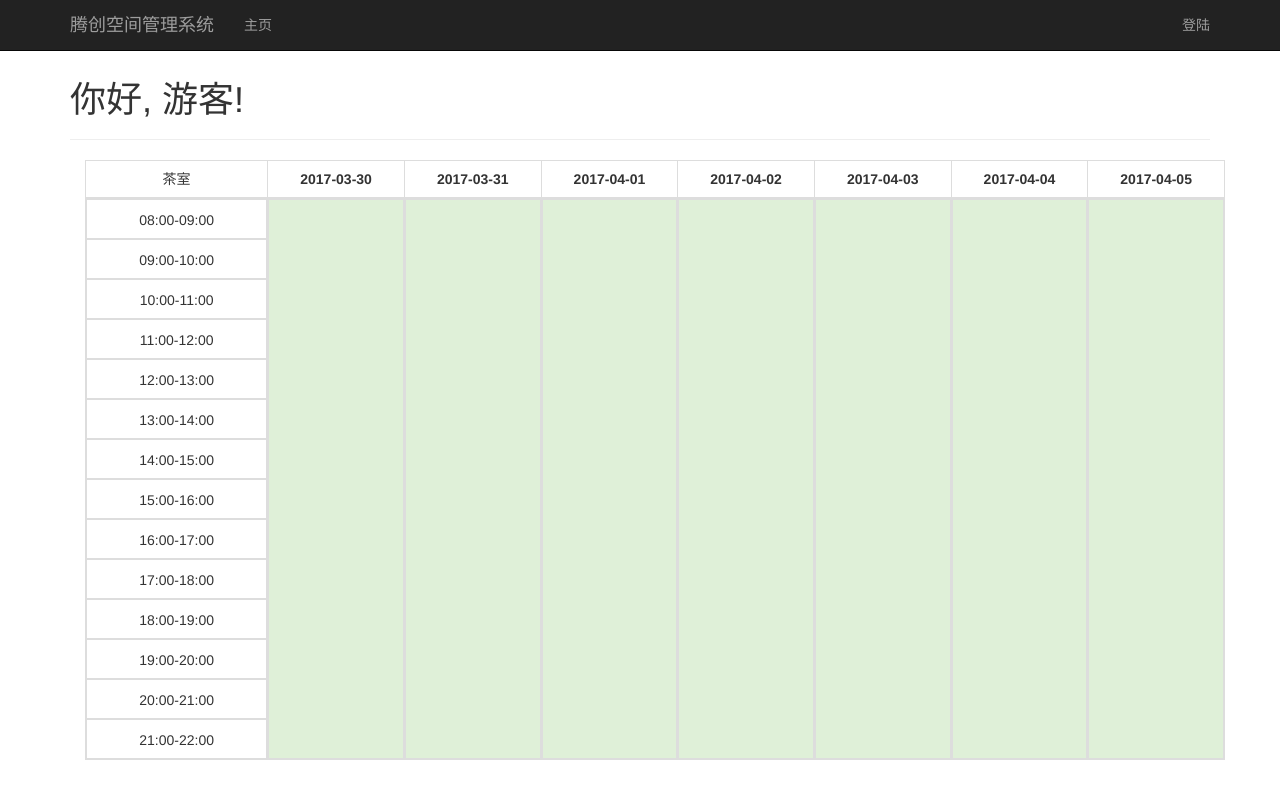
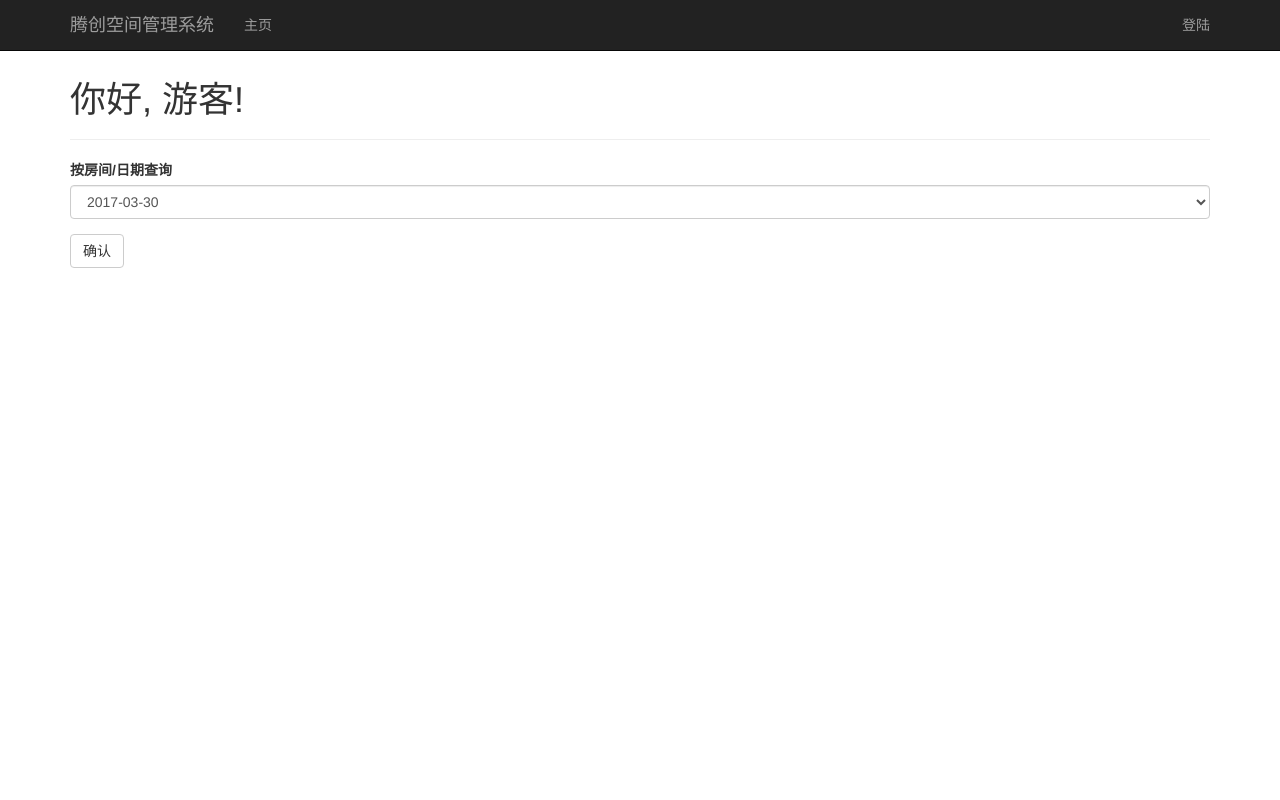
Before and after one commit to zhangtianxiang/SYSTEM, a Flask app: page / in a window 1280 px wide. Run offline with Flask 2, Linux system fonts and the light colour scheme; data that the repository does not hold is empty; some libraries are stand-ins or nearby versions.

Commit message:
增加了查询选择，可以选择查询的房间； 但是还不支持按时间查询

```diff
--- a/app/main/forms.py
+++ b/app/main/forms.py
@@ -1,3 +1,7 @@
 from flask_wtf import FlaskForm
-from wtforms import StringField, SubmitField,TextAreaField
+from wtforms import SelectField, SubmitField,TextAreaField
 from wtforms.validators import Required, Length
+
+class QueryForm(FlaskForm):
+    select = SelectField('按房间/日期查询', validators=[Required()], coerce=int,choices=[])
+    submit = SubmitField('确认')
--- a/app/main/views.py
+++ b/app/main/views.py
@@ -1,12 +1,11 @@
-from flask import render_template, abort, flash, redirect,url_for
+from flask import render_template, abort, flash, redirect,url_for,session
 from flask_login import login_required,current_user
+from .forms import QueryForm
 from . import main
-from ..models import User,Agreement
+from ..models import User,Agreement,Room
 from .. import db
-
+from datetime import date,datetime,timedelta
 from functools import cmp_to_key
-
-from datetime import date,datetime,timedelta
 
 def cmp(a,b):
     if a.timeday == b.timeday:
@@ -17,47 +16,59 @@ def cmp(a,b):
         else:
             return 1;
 
-@main.route('/')
+@main.route('/', methods=['GET', 'POST'])
 def index():
     agreements=Agreement.query.all()
-
+    form = QueryForm()
     today = datetime.today()
+    event = []
+    formdays = []
+    theday=today
+    for i in range(7):
+        formdays.append((i + 7, theday.date()))
+        theday += timedelta(1)
+    form.select.choices = [(r.id, r.name) for r in Room.query.all()] \
+                          + formdays + [(14,"所有借用")]
     days = []
     for i in range(7):
-        days.append((today.date(),str(today.date())))
+        days.append((today.date(), str(today.date())))
         today += timedelta(1)
     dayL = days[0][1]
     dayR = days[6][1]
 
-    #茶室
-    chashi_agr = []
-    for i in agreements:
-        if i.enable == False:
-            continue
-        if i.room.name=='茶室' and i.timeday>=dayL and i.timeday<=dayR:
-            chashi_agr.append(i)
-    chashi_agr.sort(key=cmp_to_key(cmp))
-    chashi_event = []
-    for i in range(7):
-        nowagr = []
-        marks = []
-        for j in chashi_agr:
-            if j.timeday == days[i][1]:
-                nowagr.append(j)
-        if len(nowagr) == 0:
-            marks.append((False,22-8))
+    if form.validate_on_submit():
+        if form.select.data<=6:
+            session['query'] = 'room'
+            session['room']=form.select.choices[form.select.data-1][1]
+            room_agr = []
+            for i in agreements:
+                if i.enable == False:
+                    continue
+                if i.room.name==form.select.choices[form.select.data-1][1] and i.timeday>=dayL and i.timeday<=dayR:
+                    room_agr.append(i)
+            room_agr.sort(key=cmp_to_key(cmp))
+
+            for i in range(7):
+                nowagr = []
+                marks = []
+                for j in room_agr:
+                    if j.timeday == days[i][1]:
+                        nowagr.append(j)
+                if len(nowagr) == 0:
+                    marks.append((False,22-8))
+                else:
+                    if nowagr[0].fromtime > 8:
+                        marks.append((False,nowagr[0].fromtime-8))
+                    marks.append((True,nowagr[0]))
+                    for j in range(1,len(nowagr)):
+                        if nowagr[j].fromtime > nowagr[j-1].totime:
+                            marks.append((False,nowagr[j].fromtime-nowagr[j-1].totime))
+                        marks.append((True,nowagr[j]))
+                    if nowagr[len(nowagr)-1].totime < 22:
+                        marks.append((False,22-nowagr[len(nowagr)-1].totime))
+                event.append(marks)
+        elif form.select.data<=13:
+            session['query'] = 'date'
         else:
-            if nowagr[0].fromtime > 8:
-                marks.append((False,nowagr[0].fromtime-8))
-            marks.append((True,nowagr[0]))
-            for j in range(1,len(nowagr)):
-                if nowagr[j].fromtime > nowagr[j-1].totime:
-                    marks.append((False,nowagr[j].fromtime-nowagr[j-1].totime))
-                marks.append((True,nowagr[j]))
-            if nowagr[len(nowagr)-1].totime < 22:
-                marks.append((False,22-nowagr[len(nowagr)-1].totime))
-        chashi_event.append(marks)
-
-    #ok
-
-    return render_template('index.html',agreements=agreements,event=chashi_event,days=days)
+            session['query'] = 'all'
+    return render_template('index.html',agreements=agreements,query=session.get('query'),form=form,room=session.get('room'),event=event,days=days)
--- a/app/templates/index.html
+++ b/app/templates/index.html
@@ -1,36 +1,64 @@
-{% extends "base.html" %}
+{% extends "base.html" %} {% import "bootstrap/wtf.html" as wtf %} {% block head %} {{ super() }}
+<style type="text/css">
+	.tb-time {
+		border: 1px solid #ddd;
+		height: 40px;
+		line-height: 40px;
+		text-align: center;
+	}
 
-{% block head %}
-{{ super() }}
-<style type="text/css">
-    .tb-time{border:1px solid #ddd; height: 40px;line-height:40px;text-align:center;}
-    .tb-time-col{padding:0px !important; width: 16%;}
-    .tb-event{border:1px solid #ddd; text-align:center;}
-    .tb-event-col{padding:0px !important; width: 12%;}
-    .wk-wklabel{width: 12%;text-align:center;}
-    .wk-address{width: 16%;text-align:center;}
-    .tb-used{background-color: #A6E4FC;}
-    .tb-unused{background-color: #DFF0D8;}
+	.tb-time-col {
+		padding: 0px !important;
+		width: 16%;
+	}
+
+	.tb-event {
+		border: 1px solid #ddd;
+		text-align: center;
+	}
+
+	.tb-event-col {
+		padding: 0px !important;
+		width: 12%;
+	}
+
+	.wk-wklabel {
+		width: 12%;
+		text-align: center;
+	}
+
+	.wk-address {
+		width: 16%;
+		text-align: center;
+	}
+
+	.tb-used {
+		background-color: #A6E4FC;
+	}
+
+	.tb-unused {
+		background-color: #DFF0D8;
+	}
 </style>
-{% endblock %}
-
-{% block title %}腾创空间管理系统{% endblock %}
-
-{% block page_content %}
+{% endblock %} {% block title %}腾创空间管理系统{% endblock %} {% block page_content %}
 <div class="page-header">
 	<h1>
         你好, {% if current_user.is_authenticated %}{{ current_user.username }}{% else %}游客{% endif %}!
     </h1>
 </div>
+<div class="form">
+	{{ wtf.quick_form(form) }}
+</div>
+{% if query!=None and query=='room'%}
 <div class="container">
 	<table class="table table-bordered" style="word-wrap: break-word; word-break:break-all;">
 		<thead>
 			<!-- 表头(日期) -->
 			<tr class="wk-daynames">
 				<td class="wk-address">
-                    茶室
+					{{ room }}
 				</td>
-                {%  for i in range(7) %}
+				{% for i in range(7) %}
 				<th class="wk-wklabel">
 					<div class="wk-dayname">
 						{{ days[i][1] }}
@@ -57,25 +85,24 @@
 				</td>
 				{% for j in range(7) %}
 				<td class="tb-event-col">
-                    {% for i in event[j] %}
-                    {% if i[0] == True %}
+					{% for i in event[j] %} {% if i[0] == True %}
 					<div class="tb-event tb-used" style="height: {{ 40*(i[1].totime-i[1].fromtime) }}px;">
 						{{ i[1].org }}
 					</div>
 					{% else %}
 					<div class="tb-event tb-unused" style="height: {{ i[1]*40 }}px;">
 					</div>
-                    {% endif %}
-                    {% endfor %}
+					{% endif %} {% endfor %}
 				</td>
 				{% endfor %}
 			</tr>
 		</tbody>
 	</table>
 </div>
+{% else %} {% if query!=None and query=='date'%}
+<h1>大概从上面的改一改？</h1> {% else %}
 <ul class="agreements media-list">
-    {%  for each in  agreements%}
-    {% if each.enable == True %}
+	{% for each in agreements%} {% if each.enable == True %}
 	<div class="media">
 		<a class="pull-left">
 			<div style="font-size:90px; color:#ddd;/*#337ab7*/">
@@ -95,12 +122,13 @@
 			<p>
 				使用人数：{{ each.number }}
 			</p>
+			{% if current_user.is_authenticated %}
 			<p>
-                联系方式：{{ each.tel }} (这里应当设为管理员可见)
+				联系方式：{{ each.tel }}
 			</p>
+			{% endif %}
 		</div>
 	</div>
-    {% endif %}
-    {% endfor %}
+	{% endif %} {% endfor %}
 </ul>
-{% endblock %}
+{% endif %} {% endif %} {% endblock %}
```
Also changed, not shown: data-dev.sqlite. Lines whose indentation alone changed are shown as unchanged.
